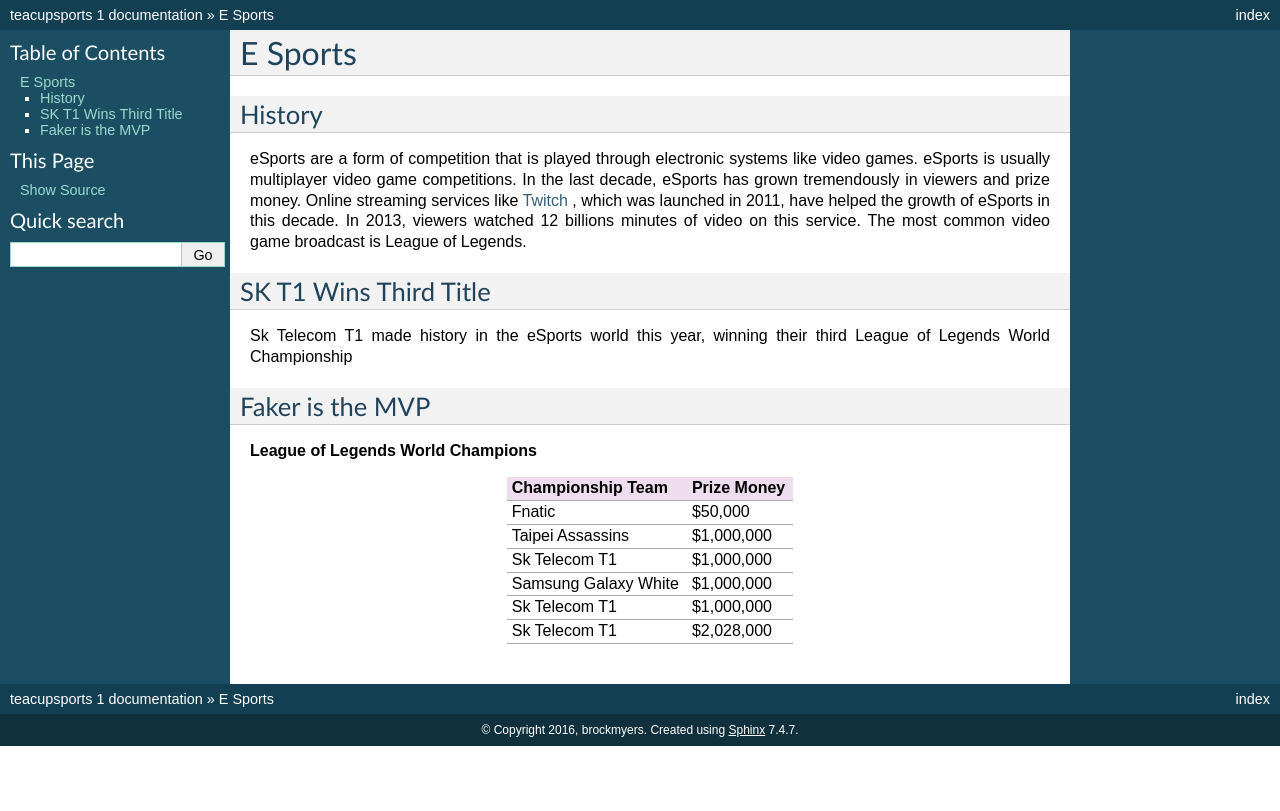
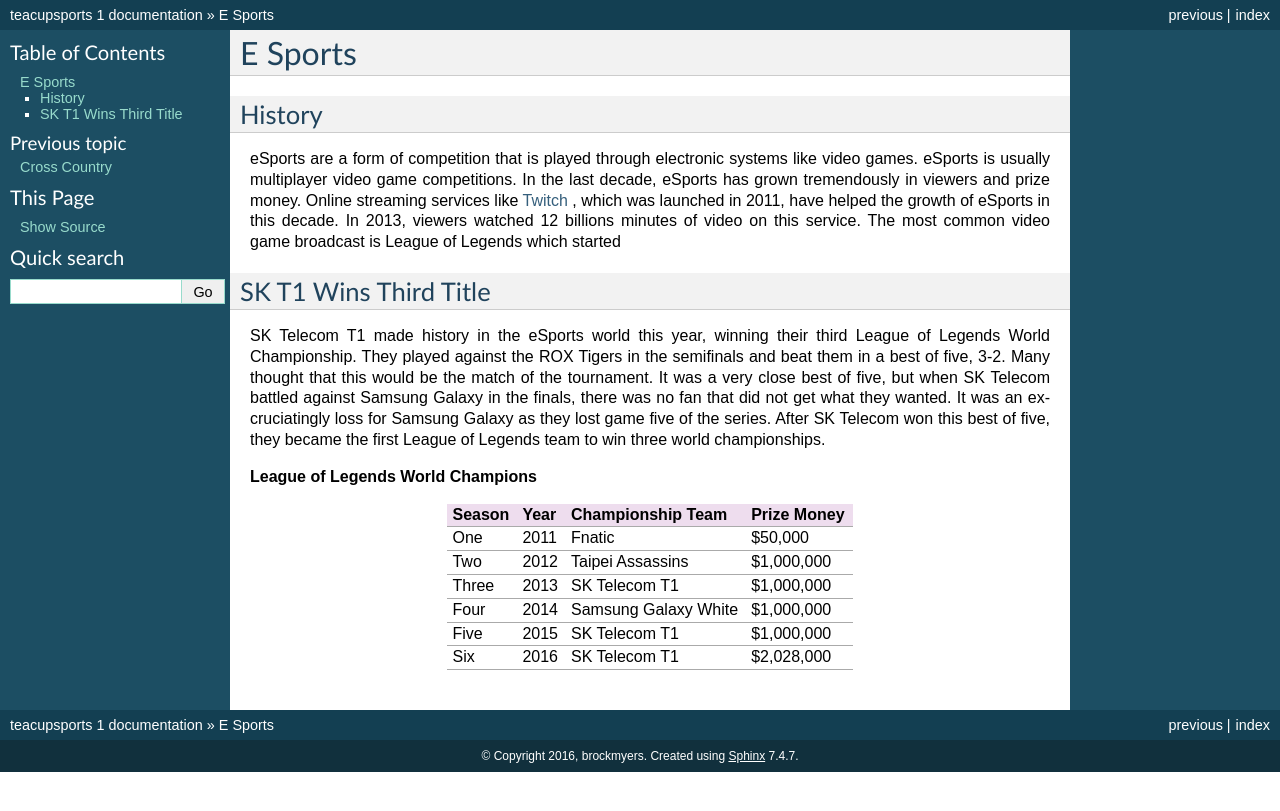
Before and after one commit to brookeschoen/teacupsports, a Sphinx documentation site: the page built from source/e_sports/e_sports.rst, in a window 1280 px wide. Shown: the top 811 px of the page. Built offline with Sphinx 7.4.7, drawn with Linux system fonts in a browser that asks for light colours; pages that are not in the unit, such as notebooks, are missing from menus.

Commit message:
added hyperlink, table, 200+ words to all four of my pages.

```diff
--- a/source/e_sports/e_sports.rst
+++ b/source/e_sports/e_sports.rst
@@ -8,31 +8,35 @@
 Online streaming services like `Twitch <https://www.twitch.tv>`_ , which was
 launched in 2011, have helped the growth of eSports in this decade. In 2013,
 viewers watched 12 billions minutes of video on this service. The most common
-video game broadcast is League of Legends.
+video game broadcast is League of Legends which started
 
 SK T1 Wins Third Title
 ----------------------
-Sk Telecom T1 made history in the eSports world this year, winning their third League of Legends World Championship
-
-Faker is the MVP
-----------------
-
+SK Telecom T1 made history in the eSports world this year, winning their
+third League of Legends World Championship. They played against the ROX Tigers
+in the semifinals and beat them in a best of five, 3-2. Many thought that this
+would be the match of the tournament. It was a very close best of five, but
+when SK Telecom battled against Samsung Galaxy in the finals, there was no
+fan that did not get what they wanted. It was an excruciatingly loss for
+Samsung Galaxy as they lost game five of the series. After SK Telecom won
+this best of five, they became the first League of Legends team to win three
+world championships.
 
 
 **League of Legends World Champions**
 
-+----------------------+--------------+
-|Championship Team     |Prize Money   |
-+======================+==============+
-|Fnatic                |$50,000       |
-+----------------------+--------------+
-|Taipei Assassins      |$1,000,000    |
-+----------------------+--------------+
-|Sk Telecom T1         |$1,000,000    |
-+----------------------+--------------+
-|Samsung Galaxy White  |$1,000,000    |
-+----------------------+--------------+
-|Sk Telecom T1         |$1,000,000    |
-+----------------------+--------------+
-|Sk Telecom T1         |$2,028,000    |
-+----------------------+--------------+
++------+-----+--------------------+--------------+
+|Season|Year |Championship Team   |Prize Money   |
++======+=====+====================+==============+
+|One   |2011 |Fnatic              |$50,000       |
++------+-----+--------------------+--------------+
+|Two   |2012 |Taipei Assassins    |$1,000,000    |
++------+-----+--------------------+--------------+
+|Three |2013 |SK Telecom T1       |$1,000,000    |
++------+-----+--------------------+--------------+
+|Four  |2014 |Samsung Galaxy White|$1,000,000    |
++------+-----+--------------------+--------------+
+|Five  |2015 |SK Telecom T1       |$1,000,000    |
++------+-----+--------------------+--------------+
+|Six   |2016 |SK Telecom T1       |$2,028,000    |
++------+-----+--------------------+--------------+
--- a/source/index.rst
+++ b/source/index.rst
@@ -21,4 +21,4 @@
    tennis/tennis.rst
    track_and_field/track_and_field.rst
    cross_country/cross_country.rst
-   E_Sports/e_sports.rst
+   e_sports/e_sports.rst
--- a/source/wrestling/wrestling.rst
+++ b/source/wrestling/wrestling.rst
@@ -12,13 +12,13 @@
 
 Basics
 ------
-*Scoring
+**Scoring**
  1. Pin: Victory
  2. Takedown: 2 Points
  3. Escape: 1 Point
  4. Reversal:2 Points
  5. Near Fall: 2 Points/3 Points
-*Rules
+**Rules**
  1. No intentional hitting or kicking
  2. No gouging of eyes, biting, or grasping of the genitals
 
```
Also changed, not shown: source/soccer/soccer.rst (+17 -2 lines), source/track_and_field/track_and_field.rst (+23 -1 lines).
